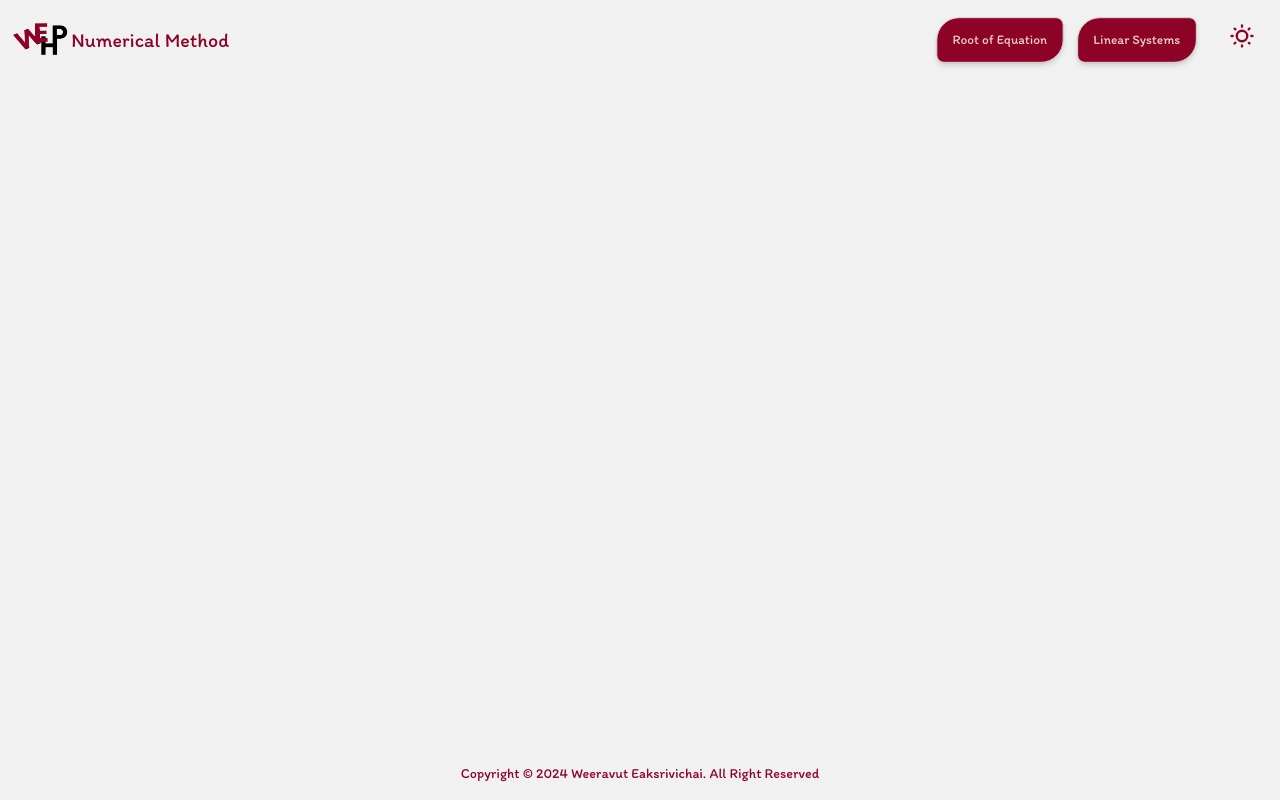
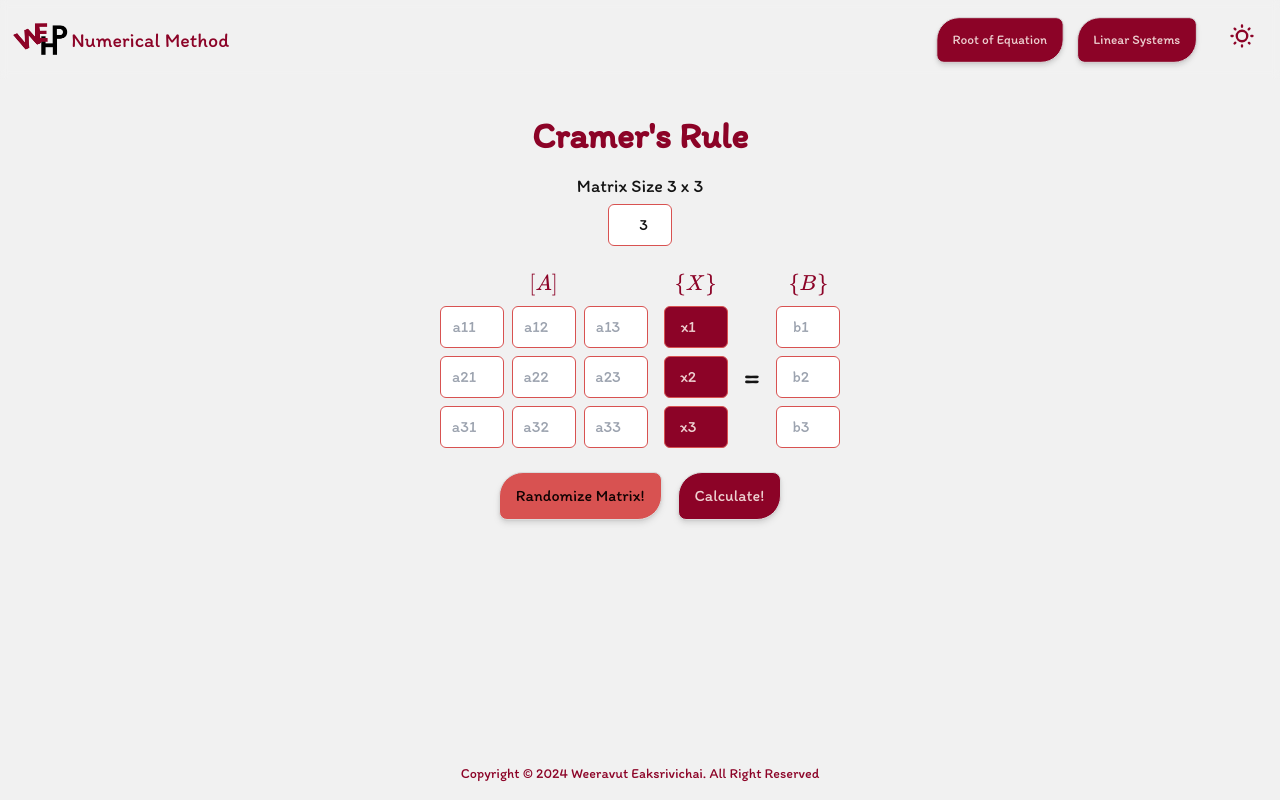
Before and after one commit to 6604062620204/NumericalProject, a SvelteKit app: page /Linear/GElimination in a window 1280 px wide. Built offline with nearby package versions, Linux system fonts and the light colour scheme; a web font is replaced by a local one.

Commit message:
4-10-67 gelim pdf responsive

```diff
--- a/src/routes/Linear/Cramer/+page.svelte
+++ b/src/routes/Linear/Cramer/+page.svelte
@@ -1,34 +1,48 @@
 <script>
 	//@ts-nocheck
-
 	import Katex from '../../Component/katex.svelte';
+	import Katexlinear from '../../Component/katexlinear.svelte';
 	import { calmethod } from '../Cramer/cal';
 
 	let matrixSize = 3; // ตั้งค่าเริ่มต้นเป็น 3x3
-
 	let matrixA = [];
 	let matrixB = [];
 	let func = '[A]';
 	let func1 = '\\{X\\}';
 	let func2 = '\\{B\\}';
 	let num = 3;
+	let pdfUrl = '/assets/doclinear/Cramer.pdf';
 
 	let result = {
-		matrixX: []
+		detA: 0,
+		matrixX: [],
+		matrixCopy: [],
+		detCopy: []
 	};
 
-	$: console.log(matrixA);
-	$: console.log(matrixB);
 	// ฟังก์ชันสำหรับการตั้งค่า Matrix ใหม่ตามขนาดที่ผู้ใช้ป้อน
 	function updateMatrix() {
 		matrixA = Array.from({ length: matrixSize }, () => Array(matrixSize).fill(''));
+		matrixB = Array.from({ length: matrixSize }).fill('');
 	}
+
 	// เรียก updateMatrix ตอนโหลดครั้งแรก
 	updateMatrix();
 
+	// ฟังก์ชันสำหรับสุ่มค่าใน Matrix
+	function randomizeMatrix() {
+		matrixA = Array.from(
+			{ length: matrixSize },
+			() => Array.from({ length: matrixSize }, () => Math.floor(Math.random() * 10) + 1) // สุ่มตัวเลข 1-10
+		);
+		matrixB = Array.from({ length: matrixSize }, () => Math.floor(Math.random() * 10) + 1); // สุ่มตัวเลข 1-10 สำหรับ Matrix B
+	}
+
+	// ฟังก์ชันสำหรับการคำนวณ (Cramer's Rule)
 	function calculate() {
 		result = calmethod(matrixA, matrixB);
 	}
+
 	$: console.log(result);
 </script>
 
@@ -36,9 +50,9 @@
 <div class="flex justify-center">
 	<div class="p-4">
 		<div class="flex flex-col items-center">
-			<label for="matrix-size" class="block text-lg font-medium text-content"
-				>Matrix Size {matrixSize} x {matrixSize}</label
-			>
+			<label for="matrix-size" class="block text-lg font-medium text-content">
+				Matrix Size {matrixSize} x {matrixSize}
+			</label>
 			<input
 				id="matrix-size"
 				type="number"
@@ -72,7 +86,7 @@
 										{#each row as cell, colIndex}
 											<input
 												type="number"
-												class="border text-neutral-content p-2 rounded-md text-center w-20 sm:w-10 md:w-14 lg:w-12 xl:w-16 h-auto border-secondary focus:outline-none"
+												class="border p-2 rounded-md text-center w-20 sm:w-10 md:w-14 lg:w-12 xl:w-16 h-auto border-secondary focus:outline-none"
 												bind:value={matrixA[rowIndex][colIndex]}
 												placeholder="a{rowIndex + 1}{colIndex + 1}"
 											/>
@@ -116,13 +130,23 @@
 							</div>
 						{/if}
 					</div>
+
+					<!-- ปุ่มสุ่มตัวเลขใหม่สำหรับ Matrix A และ B -->
 					{#if matrixSize > 1 && matrixSize <= 4}
 						<div class="flex justify-center">
 							<button
+								type="button"
+								on:click={randomizeMatrix}
+								class="btn font-light text-base w-auto h-12 drop-shadow-md bg-secondary text-secondary-content mt-6 py-2 px-4 rounded-ss-3xl rounded-ee-3xl mr-4"
+							>
+								Randomize Matrix!
+							</button>
+							<button
 								type="submit"
 								class="btn font-light text-base w-auto h-12 drop-shadow-md bg-primary text-primary-content mt-6 py-2 px-4 rounded-ss-3xl rounded-ee-3xl"
-								>Calculate!</button
 							>
+								Calculate!
+							</button>
 						</div>
 					{/if}
 				</form>
@@ -130,3 +154,27 @@
 		</div>
 	</div>
 </div>
+
+<div class="block sm:hidden">
+	<!-- ปุ่ม Download บนจอขนาดเล็ก -->
+	<div class="flex justify-center">
+		<a href={pdfUrl} download class="btn font-light btn-primary">Download Doc</a>
+	</div>
+</div>
+
+<div class="hidden sm:block">
+	<div class="flex justify-center my-10 xl:mx-60 lg:mx-32">
+		<div class="bg-base-300 collapse w-screen">
+			<input type="checkbox" class="peer" />
+			<div class="collapse-title bg-primary text-primary-content peer-checked:bg-primary">
+				<h1 class="text-2xl text-center">เปิดวิธีทำ</h1>
+			</div>
+			<div class="collapse-content peer-checked:bg-primary">
+				<div class="flex justify-center">
+					<!-- ตั้งค่าขนาดที่เหมาะสมสำหรับ PDF viewer -->
+					<embed src={pdfUrl} type="application/pdf" class="w-full h-screen" />
+				</div>
+			</div>
+		</div>
+	</div>
+</div>
--- a/src/routes/Linear/Cramer/cal.js
+++ b/src/routes/Linear/Cramer/cal.js
@@ -4,8 +4,10 @@ import { det } from 'mathjs';
 
 export function objectresult() {
 	return {
+		detA: 0,
 		matrixX: [],
-		matrixCopy: []
+		matrixCopy: [],
+		detCopy: []
 	};
 }
 
@@ -19,7 +21,9 @@ export function calmethod(matrixA, matrixB) {
 			matrixCopy[j][i] = matrixB[j];
 		}
 		result.matrixCopy.push(matrixCopy);
+		result.detCopy.push(det(matrixCopy));
 		result.matrixX.push(det(matrixCopy) / detA);
 	}
-	console.log(result);
+	result.detA = det(matrixA);
+	return result;
 }
--- a/src/routes/Linear/GElimination/+page.svelte
+++ b/src/routes/Linear/GElimination/+page.svelte
@@ -0,0 +1,157 @@
+<script>
+	//@ts-nocheck
+	import Katex from '../../Component/katex.svelte';
+	import Katexlinear from '../../Component/katexlinear.svelte';
+	import { calmethod } from '../GElimination/cal';
+
+	let matrixSize = 3; // ตั้งค่าเริ่มต้นเป็น 3x3
+	let matrixA = [];
+	let matrixB = [];
+	let func = '[A]';
+	let func1 = '\\{X\\}';
+	let func2 = '\\{B\\}';
+	let num = 3;
+
+	let result = {
+		detA: 0,
+		matrixX: [],
+		matrixCopy: [],
+		detCopy: []
+	};
+
+	// ฟังก์ชันสำหรับการตั้งค่า Matrix ใหม่ตามขนาดที่ผู้ใช้ป้อน
+	function updateMatrix() {
+		matrixA = Array.from({ length: matrixSize }, () => Array(matrixSize).fill(''));
+		matrixB = Array.from({ length: matrixSize }).fill('');
+	}
+
+	// เรียก updateMatrix ตอนโหลดครั้งแรก
+	updateMatrix();
+
+	// ฟังก์ชันสำหรับสุ่มค่าใน Matrix
+	function randomizeMatrix() {
+		matrixA = Array.from(
+			{ length: matrixSize },
+			() => Array.from({ length: matrixSize }, () => Math.floor(Math.random() * 10) + 1) // สุ่มตัวเลข 1-10
+		);
+		matrixB = Array.from({ length: matrixSize }, () => Math.floor(Math.random() * 10) + 1); // สุ่มตัวเลข 1-10 สำหรับ Matrix B
+	}
+
+	// ฟังก์ชันสำหรับการคำนวณ (Cramer's Rule)
+	function calculate() {
+		result = calmethod(matrixA, matrixB);
+	}
+
+	$: console.log(result);
+</script>
+
+<h1 class="text-4xl text-primary font-bold flex justify-center pt-5">Cramer's Rule</h1>
+<div class="flex justify-center">
+	<div class="p-4">
+		<div class="flex flex-col items-center">
+			<label for="matrix-size" class="block text-lg font-medium text-content">
+				Matrix Size {matrixSize} x {matrixSize}
+			</label>
+			<input
+				id="matrix-size"
+				type="number"
+				bind:value={matrixSize}
+				class="mt-1 block w-16 p-2 border border-secondary focus:outline-none rounded-md text-end"
+				max="5"
+				min="1"
+				on:input={updateMatrix}
+			/>
+		</div>
+
+		<div class="mt-4">
+			{#if matrixSize > 4}
+				<p class="text-red-500 text-3xl">Matrix ขนาดมากกว่า 4 ไม่ได้นะคั้บบ</p>
+			{/if}
+			{#if matrixSize <= 1}
+				<p class="text-red-500 text-3xl">Matrix ขนาดน้อยกว่า 2 ไม่ได้นะคั้บบ</p>
+			{/if}
+
+			<div>
+				<form on:submit|preventDefault={calculate} class="">
+					<div class="flex space-x-4">
+						{#if matrixSize > 1 && matrixSize <= 4}
+							<div class="flex-cols">
+								<h2 class="text-lg text-primary flex justify-center">
+									<Katex {func} {num} />
+								</h2>
+
+								<div class={`grid grid-cols-${matrixSize} justify-items-center gap-2 mt-2`}>
+									{#each matrixA as row, rowIndex}
+										{#each row as cell, colIndex}
+											<input
+												type="number"
+												class="border p-2 rounded-md text-center w-20 sm:w-10 md:w-14 lg:w-12 xl:w-16 h-auto border-secondary focus:outline-none"
+												bind:value={matrixA[rowIndex][colIndex]}
+												placeholder="a{rowIndex + 1}{colIndex + 1}"
+											/>
+										{/each}
+									{/each}
+								</div>
+							</div>
+							<div class="flex-cols hidden sm:block">
+								<h2 class="text-lg text-primary flex justify-center">
+									<Katex {func1} {num} />
+								</h2>
+
+								<div class={`grid grid-rows-${matrixSize} justify-items-center gap-2 mt-2 `}>
+									{#each matrixA as row, rowIndex}
+										<input
+											type="number"
+											class="border p-2 rounded-md text-center w-20 sm:w-10 md:w-14 lg:w-12 xl:w-16 h-auto bg-primary border-secondary focus:outline-none placeholder-primary-content"
+											value="x[rowIndex]"
+											placeholder="x{rowIndex + 1}"
+											readonly
+										/>
+									{/each}
+								</div>
+							</div>
+							<div class="flex mt-24"><p class="text-3xl">=</p></div>
+							<div class="flex-cols">
+								<h2 class="text-lg text-primary flex justify-center">
+									<Katex {func2} {num} />
+								</h2>
+
+								<div class={`grid grid-rows-${matrixSize} justify-items-center gap-2 mt-2 `}>
+									{#each matrixA as row, rowIndex}
+										<input
+											type="number"
+											class="border p-2 rounded-md text-center w-20 sm:w-10 md:w-14 lg:w-12 xl:w-16 h-auto border-secondary focus:outline-none"
+											bind:value={matrixB[rowIndex]}
+											placeholder="b{rowIndex + 1}"
+										/>
+									{/each}
+								</div>
+							</div>
+						{/if}
+					</div>
+
+					<!-- ปุ่มสุ่มตัวเลขใหม่สำหรับ Matrix A และ B -->
+					{#if matrixSize > 1 && matrixSize <= 4}
+						<div class="flex justify-center">
+							<button
+								type="button"
+								on:click={randomizeMatrix}
+								class="btn font-light text-base w-auto h-12 drop-shadow-md bg-secondary text-secondary-content mt-6 py-2 px-4 rounded-ss-3xl rounded-ee-3xl mr-4"
+							>
+								Randomize Matrix!
+							</button>
+							<button
+								type="submit"
+								class="btn font-light text-base w-auto h-12 drop-shadow-md bg-primary text-primary-content mt-6 py-2 px-4 rounded-ss-3xl rounded-ee-3xl"
+							>
+								Calculate!
+							</button>
+						</div>
+					{/if}
+				</form>
+			</div>
+		</div>
+	</div>
+</div>
+
+<div class=""></div>
--- /dev/null
+++ b/src/routes/Linear/GElimination/cal.js
@@ -0,0 +1,36 @@
+//@ts-nocheck
+
+import {} from 'mathjs';
+
+export function objectresult() {
+	return {
+		matrixX: []
+	};
+}
+
+export function calmethod(matrixA, matrixB) {
+	const result = objectresult();
+	let n = matrixA.length;
+	matrixA.forEach((row, index) => {
+		row.push(matrixB[index]);
+	});
+	for (let i = 0; i < n; i++) {
+		for (let j = i + 1; j < n; j++) {
+			let ratio = matrixA[j][i] / matrixA[i][i];
+			for (let k = i; k <= n; k++) {
+				matrixA[j][k] -= ratio * matrixA[i][k];
+			}
+		}
+	}
+	let matrixX = [];
+	for (let i = n - 1; i >= 0; i--) {
+		matrixX[i] = matrixA[i][n] / matrixA[i][i];
+		for (let j = i - 1; j >= 0; j--) {
+			matrixA[j][n] -= matrixA[j][i] * matrixX[i];
+		}
+	}
+	for (let i = 0; i < n; i++) {
+		result.matrixX.push(matrixX[i].toFixed(6));
+	}
+	console.log(result);
+}
```
Also changed, not shown: 1 other file (tests, documents, lock files or other folders).
